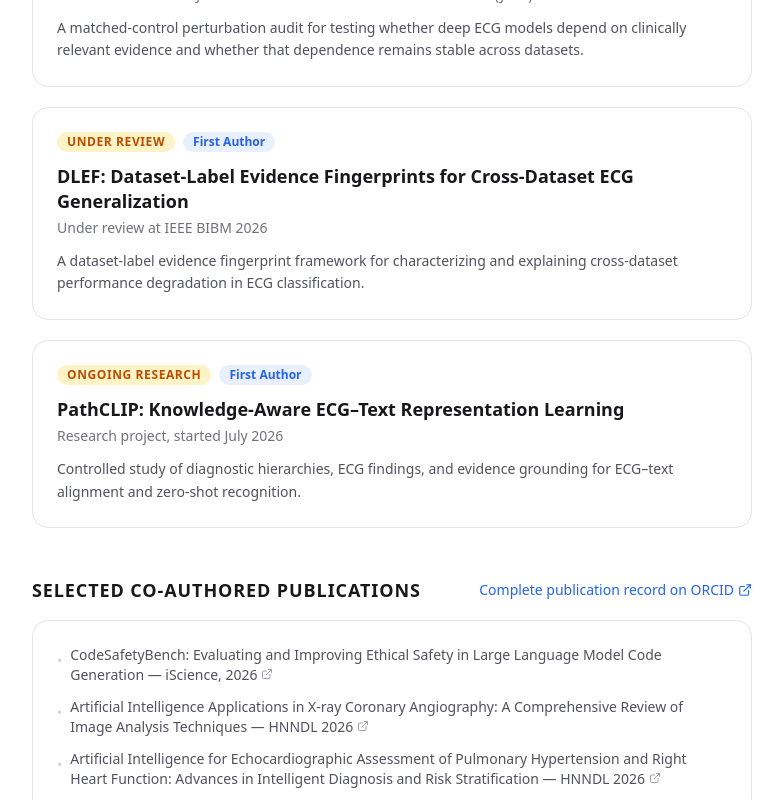
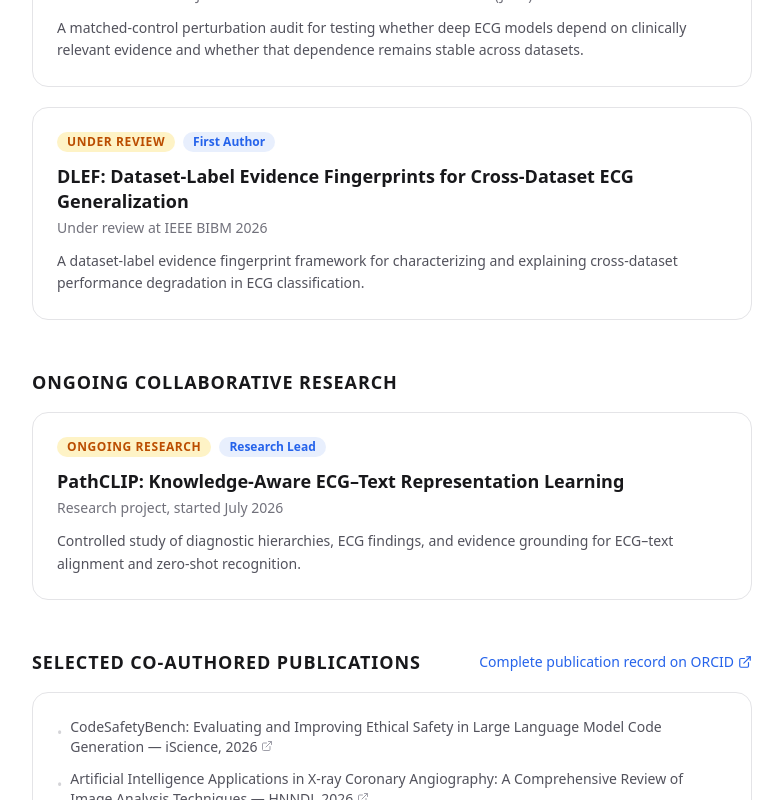
Before and after one commit to CRF2004/crf2004.github.io, a Next.js app: page /en/publications in a window 1280 px wide. Shown: the part 407-1207 px from the top of the page, without its empty margins (248-1031 px from the left). Built offline with nearby package versions, Linux system fonts and the light colour scheme.

Commit message:
Fix research labels and CV automation

```diff
--- a/app/[locale]/publications/page.tsx
+++ b/app/[locale]/publications/page.tsx
@@ -45,8 +45,12 @@ export default function PublicationsPage({
       venue: t("bibm_venue"),
       description: t("bibm_desc"),
     },
+  ];
+
+  const ongoingCollaborations = [
     {
       status: t("ongoing"),
+      role: t("research_lead_role"),
       title: t("pathclip_title"),
       venue: t("pathclip_venue"),
       description: t("pathclip_desc"),
@@ -82,6 +86,29 @@ export default function PublicationsPage({
               <p className="text-sm text-zinc-600 mt-3 leading-relaxed">
                 {work.description}
               </p>
+            </article>
+          ))}
+        </div>
+      </section>
+
+      <section className="mb-12">
+        <h2 className="text-lg font-semibold text-zinc-900 mb-4 uppercase tracking-wider">
+          {t("ongoing_collaborations")}
+        </h2>
+        <div className="space-y-5">
+          {ongoingCollaborations.map((work) => (
+            <article key={work.title} className="p-6 rounded-2xl border border-zinc-200 bg-white">
+              <div className="flex flex-wrap items-center gap-2 mb-3">
+                <span className="px-2.5 py-0.5 rounded-full bg-amber-100 text-amber-700 text-xs font-semibold uppercase tracking-wider">
+                  {work.status}
+                </span>
+                <span className="px-2.5 py-0.5 rounded-full bg-accent/10 text-accent text-xs font-semibold">
+                  {work.role}
+                </span>
+              </div>
+              <h3 className="text-lg font-semibold text-zinc-900 leading-snug">{work.title}</h3>
+              <p className="text-sm text-zinc-500 mt-1">{work.venue}</p>
+              <p className="text-sm text-zinc-600 mt-3 leading-relaxed">{work.description}</p>
             </article>
           ))}
         </div>
--- a/messages/en.json
+++ b/messages/en.json
@@ -118,6 +118,8 @@
     "under_review": "Under Review",
     "ongoing": "Ongoing Research",
     "first_author_role": "First Author",
+    "ongoing_collaborations": "Ongoing Collaborative Research",
+    "research_lead_role": "Research Lead",
     "jbhi_title": "Auditing Knowledge-Aligned Evidence Use in Deep Learning Models: A Matched-Control Study in ECG Classification",
     "jbhi_venue": "Under review at IEEE Journal of Biomedical and Health Informatics (JBHI)",
     "jbhi_desc": "A matched-control perturbation audit for testing whether deep ECG models depend on clinically relevant evidence and whether that dependence remains stable across datasets.",
--- a/messages/zh.json
+++ b/messages/zh.json
@@ -118,6 +118,8 @@
     "under_review": "审稿中",
     "ongoing": "进行中",
     "first_author_role": "第一作者",
+    "ongoing_collaborations": "进行中的合作研究",
+    "research_lead_role": "研究负责人",
     "jbhi_title": "Auditing Knowledge-Aligned Evidence Use in Deep Learning Models: A Matched-Control Study in ECG Classification",
     "jbhi_venue": "IEEE Journal of Biomedical and Health Informatics（JBHI）审稿中",
     "jbhi_desc": "通过匹配对照扰动审计深度ECG模型是否依赖临床相关证据，以及这种依赖能否跨数据集保持稳定。",
```
Also changed, not shown: 1 other file (tests, documents, lock files or other folders).
